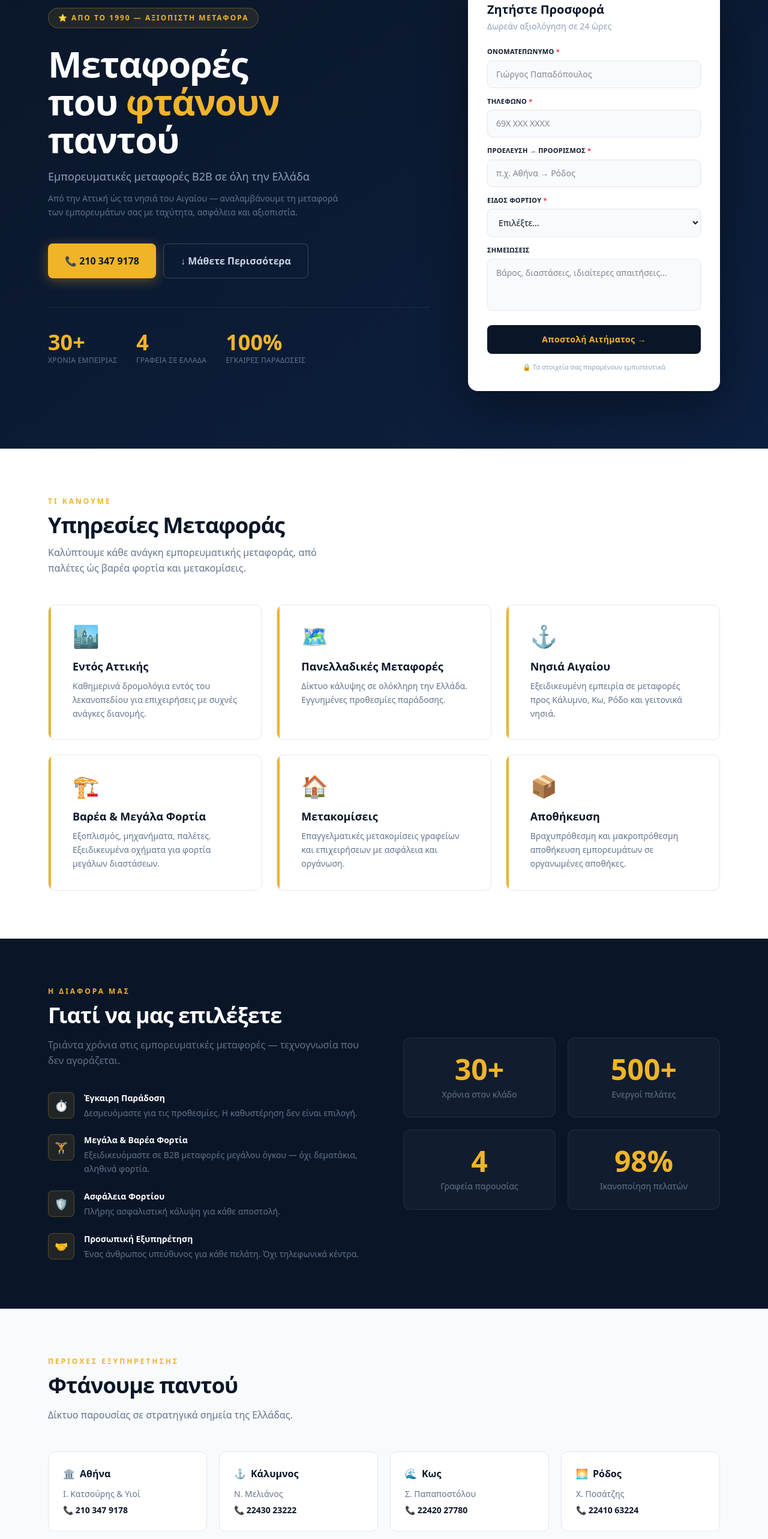
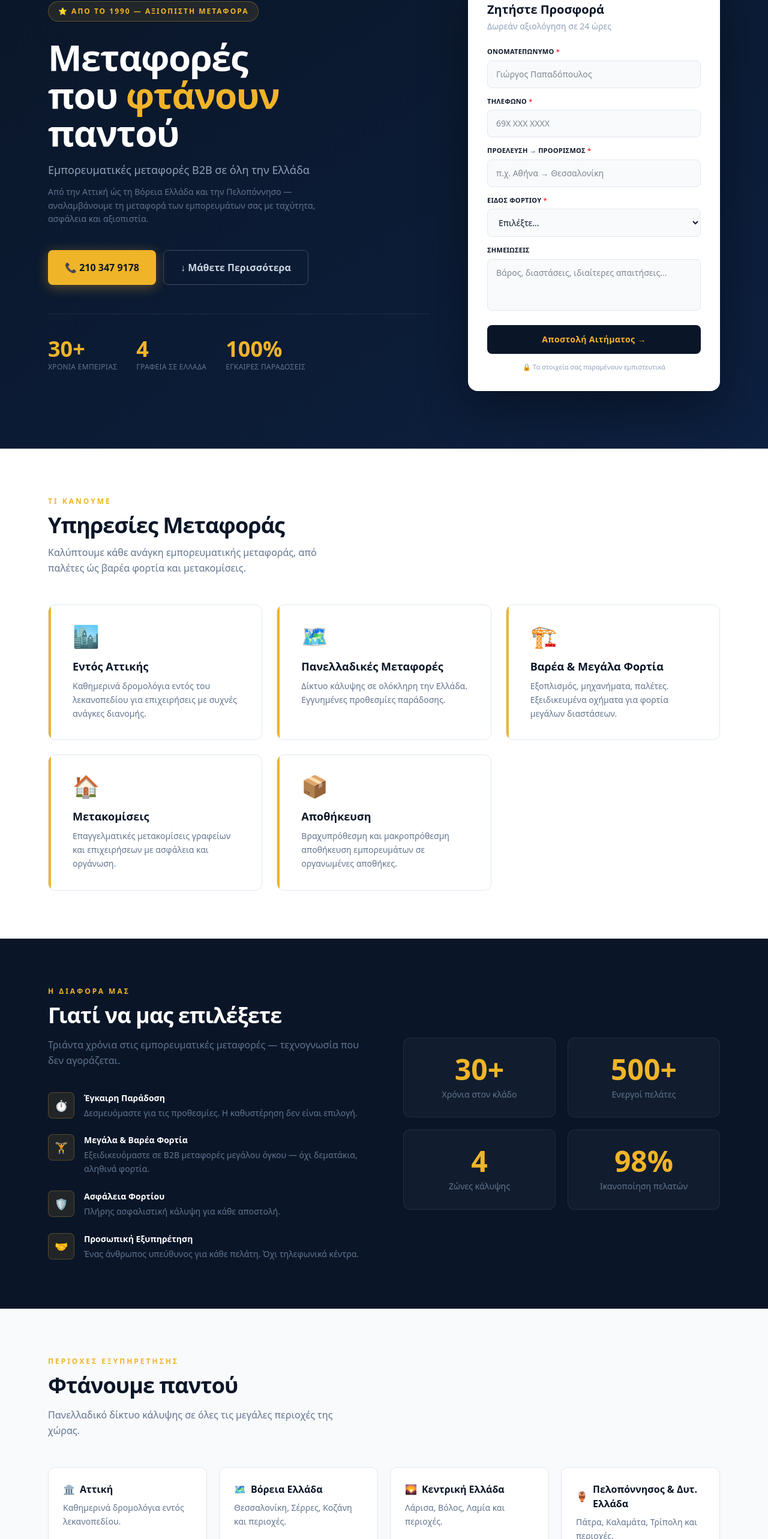
Before and after one commit to Grifrag/katsouris, a Next.js app: page / in a window 1280 px wide. Shown: the part 224-2790 px from the top of the page at 60% size. Built offline with nearby package versions, Linux system fonts and the light colour scheme.

Commit message:
feat: remove all island references, replace with mainland coverage zones

```diff
--- a/app/layout.tsx
+++ b/app/layout.tsx
@@ -10,10 +10,10 @@ const inter = Inter({
 
 export const metadata: Metadata = {
   title: 'Αιγαιομεταφορική Ε.Π.Ε. — Αφοί Κατσούρη | Εμπορευματικές Μεταφορές',
-  description: 'B2B εμπορευματικές μεταφορές σε όλη την Ελλάδα. Αττική, πανελλαδικά, νησιά Αιγαίου. Επικοινωνήστε για προσφορά.',
+  description: 'B2B εμπορευματικές μεταφορές σε όλη την Ελλάδα. Αττική, πανελλαδικά. Επικοινωνήστε για προσφορά.',
   openGraph: {
     title: 'Αιγαιομεταφορική — Αφοί Κατσούρη',
-    description: 'Εμπορευματικές μεταφορές B2B σε Αττική, Ελλάδα και νησιά Αιγαίου.',
+    description: 'Εμπορευματικές μεταφορές B2B σε Αττική και πανελλαδικά.',
     locale: 'el_GR',
     type: 'website',
   },
--- a/components/ContactForm.tsx
+++ b/components/ContactForm.tsx
@@ -42,7 +42,7 @@ export default function ContactForm() {
         <label className="block text-[11px] font-bold text-navy-900 uppercase tracking-wide mb-1.5">
           Προέλευση → Προορισμός <span className="text-red-500">*</span>
         </label>
-        <input name="route" type="text" placeholder="π.χ. Αθήνα → Ρόδος" required className={inputClass} />
+        <input name="route" type="text" placeholder="π.χ. Αθήνα → Θεσσαλονίκη" required className={inputClass} />
       </div>
       <div>
         <label className="block text-[11px] font-bold text-navy-900 uppercase tracking-wide mb-1.5">
--- a/components/Coverage.tsx
+++ b/components/Coverage.tsx
@@ -1,4 +1,4 @@
-import { OFFICES } from '@/lib/constants'
+import { OFFICES, COVERAGE_ZONES } from '@/lib/constants'
 
 export default function Coverage() {
   return (
@@ -6,20 +6,33 @@ export default function Coverage() {
       <div className="max-w-7xl mx-auto">
         <p className="text-xs font-bold text-gold-400 tracking-[3px] uppercase mb-3">Περιοχές εξυπηρέτησης</p>
         <h2 className="text-3xl sm:text-4xl font-black text-navy-900 mb-4 tracking-tight">Φτάνουμε παντού</h2>
-        <p className="text-slate-500 text-base mb-12 max-w-lg leading-relaxed">Δίκτυο παρουσίας σε στρατηγικά σημεία της Ελλάδας.</p>
-        <div className="grid grid-cols-1 sm:grid-cols-2 lg:grid-cols-4 gap-5">
-          {OFFICES.map((office) => (
-            <div key={office.city} className="bg-white border border-slate-200 rounded-xl p-6 hover:border-gold-400 transition-colors">
-              <h4 className="flex items-center gap-2 text-navy-900 font-extrabold text-base mb-3">
-                <span>{office.icon}</span>
-                {office.city}
+        <p className="text-slate-500 text-base mb-12 max-w-lg leading-relaxed">Πανελλαδικό δίκτυο κάλυψης σε όλες τις μεγάλες περιοχές της χώρας.</p>
+
+        {/* Coverage zones grid */}
+        <div className="grid grid-cols-1 sm:grid-cols-2 lg:grid-cols-4 gap-5 mb-10">
+          {COVERAGE_ZONES.map((zone) => (
+            <div key={zone.region} className="bg-white border border-slate-200 rounded-xl p-6 hover:border-gold-400 transition-colors">
+              <h4 className="flex items-center gap-2 text-navy-900 font-extrabold text-base mb-2">
+                <span>{zone.icon}</span>
+                {zone.region}
               </h4>
-              <p className="text-slate-500 text-sm mb-1">{office.contact}</p>
-              <a href={`tel:${office.tel}`} className="text-navy-900 font-semibold text-sm hover:text-gold-400 transition-colors">
-                📞 {office.phone}
+              <p className="text-slate-500 text-sm leading-relaxed">{zone.description}</p>
+            </div>
+          ))}
+        </div>
+
+        {/* Main office */}
+        <div className="border-t border-slate-200 pt-8">
+          <p className="text-xs font-bold text-slate-400 tracking-[2px] uppercase mb-4">Κεντρικά Γραφεία</p>
+          <div className="inline-flex items-center gap-4 bg-white border border-slate-200 rounded-xl px-6 py-4">
+            <span className="text-2xl">{OFFICES[0].icon}</span>
+            <div>
+              <p className="text-navy-900 font-extrabold">{OFFICES[0].city} — {OFFICES[0].contact}</p>
+              <a href={`tel:${OFFICES[0].tel}`} className="text-navy-900 font-semibold text-sm hover:text-gold-400 transition-colors">
+                📞 {OFFICES[0].phone}
               </a>
             </div>
-          ))}
+          </div>
         </div>
       </div>
     </section>
--- a/components/Footer.tsx
+++ b/components/Footer.tsx
@@ -1,6 +1,6 @@
 import { PRIMARY_EMAIL, PRIMARY_PHONE, PRIMARY_TEL } from '@/lib/constants'
 
-const FOOTER_SERVICES = ['Εντός Αττικής', 'Πανελλαδικές Μεταφορές', 'Νησιά Αιγαίου', 'Βαρέα Φορτία', 'Μετακομίσεις']
+const FOOTER_SERVICES = ['Εντός Αττικής', 'Πανελλαδικές Μεταφορές', 'Βαρέα Φορτία', 'Μετακομίσεις', 'Αποθήκευση']
 const FOOTER_COMPANY = ['Σχετικά με εμάς', 'Επικοινωνία']
 
 export default function Footer() {
--- a/components/Hero.tsx
+++ b/components/Hero.tsx
@@ -27,8 +27,8 @@ export default function Hero() {
             Εμπορευματικές μεταφορές B2B σε όλη την Ελλάδα
           </p>
           <p className="text-slate-500 text-sm leading-relaxed mb-10 max-w-lg">
-            Από την Αττική ώς τα νησιά του Αιγαίου — αναλαμβάνουμε τη μεταφορά
-            των εμπορευμάτων σας με ταχύτητα, ασφάλεια και αξιοπιστία.
+            Από την Αττική ώς τη Βόρεια Ελλάδα και την Πελοπόννησο — αναλαμβάνουμε
+            τη μεταφορά των εμπορευμάτων σας με ταχύτητα, ασφάλεια και αξιοπιστία.
           </p>
           <div className="flex flex-col sm:flex-row gap-3">
             <a
--- a/components/TopBar.tsx
+++ b/components/TopBar.tsx
@@ -3,7 +3,7 @@ import { PRIMARY_EMAIL, PRIMARY_PHONE, PRIMARY_TEL } from '@/lib/constants'
 export default function TopBar() {
   return (
     <div className="hidden sm:flex bg-gold-400 text-navy-900 text-xs font-semibold py-1.5 px-6 justify-end items-center gap-6">
-      <span>📍 Αθήνα | Κάλυμνος | Κως | Ρόδος</span>
+      <span>📍 Αθήνα — Πανελλαδική Κάλυψη</span>
       <a href={`tel:${PRIMARY_TEL}`} className="hover:underline">
         📞 {PRIMARY_PHONE}
       </a>
--- a/lib/constants.ts
+++ b/lib/constants.ts
@@ -8,11 +8,6 @@ export const SERVICES = [
     icon: '🗺️',
     title: 'Πανελλαδικές Μεταφορές',
     description: 'Δίκτυο κάλυψης σε ολόκληρη την Ελλάδα. Εγγυημένες προθεσμίες παράδοσης.',
-  },
-  {
-    icon: '⚓',
-    title: 'Νησιά Αιγαίου',
-    description: 'Εξειδικευμένη εμπειρία σε μεταφορές προς Κάλυμνο, Κω, Ρόδο και γειτονικά νησιά.',
   },
   {
     icon: '🏗️',
@@ -57,15 +52,19 @@ export const WHY_US_ITEMS = [
 export const STATS = [
   { value: '30+', label: 'Χρόνια στον κλάδο' },
   { value: '500+', label: 'Ενεργοί πελάτες' },
-  { value: '4', label: 'Γραφεία παρουσίας' },
+  { value: '4', label: 'Ζώνες κάλυψης' },
   { value: '98%', label: 'Ικανοποίηση πελατών' },
 ]
 
 export const OFFICES = [
   { city: 'Αθήνα', icon: '🏛️', contact: 'Ι. Κατσούρης & Υιοί', phone: '210 347 9178', tel: '2103479178' },
-  { city: 'Κάλυμνος', icon: '⚓', contact: 'Ν. Μελιάνος', phone: '22430 23222', tel: '2243023222' },
-  { city: 'Κως', icon: '🌊', contact: 'Σ. Παπαποστόλου', phone: '22420 27780', tel: '2242027780' },
-  { city: 'Ρόδος', icon: '🌅', contact: 'Χ. Ποσάτζης', phone: '22410 63224', tel: '2241063224' },
+]
+
+export const COVERAGE_ZONES = [
+  { region: 'Αττική', icon: '🏛️', description: 'Καθημερινά δρομολόγια εντός λεκανοπεδίου.' },
+  { region: 'Βόρεια Ελλάδα', icon: '🗺️', description: 'Θεσσαλονίκη, Σέρρες, Κοζάνη και περιοχές.' },
+  { region: 'Κεντρική Ελλάδα', icon: '🌄', description: 'Λάρισα, Βόλος, Λαμία και περιοχές.' },
+  { region: 'Πελοπόννησος & Δυτ. Ελλάδα', icon: '🏺', description: 'Πάτρα, Καλαμάτα, Τρίπολη και περιοχές.' },
 ]
 
 export const CARGO_TYPES = [
```
